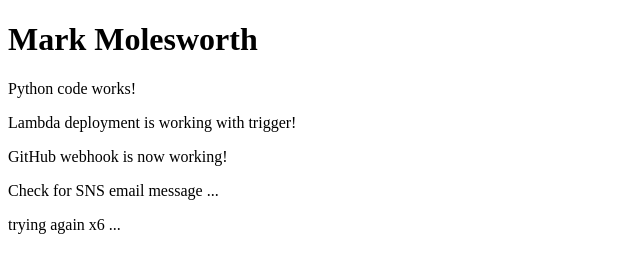
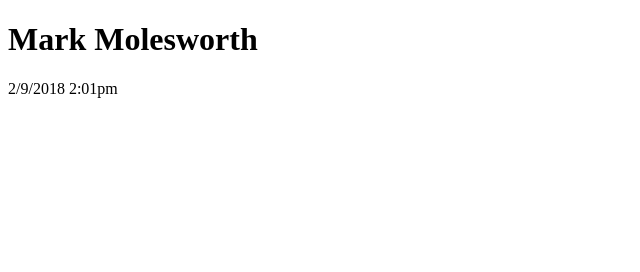
Before and after one commit to mmolesworth/personal-website, a plain HTML site: page index.html in a window 1280 px wide. Shown: the whole page, without its empty margins (0-640 px from the left). Drawn offline with Linux system fonts and the light colour scheme.

Commit message:
Modifed index.html.

```diff
--- a/index.html
+++ b/index.html
@@ -5,10 +5,6 @@
     </head>
     <body>
         <h1>Mark Molesworth</h1>
-        <p>Python code works!</p>
-        <p>Lambda deployment is working with trigger!</p>
-        <p>GitHub webhook is now working!</p>
-        <p>Check for SNS email message ...</p>
-        <p>trying again x6 ...</p>
+        <p>2/9/2018 2:01pm</p>
     </body>
 </html>
```
